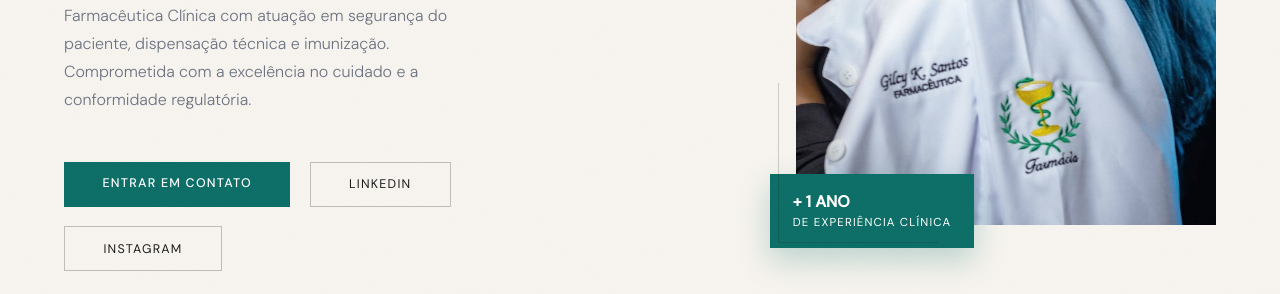
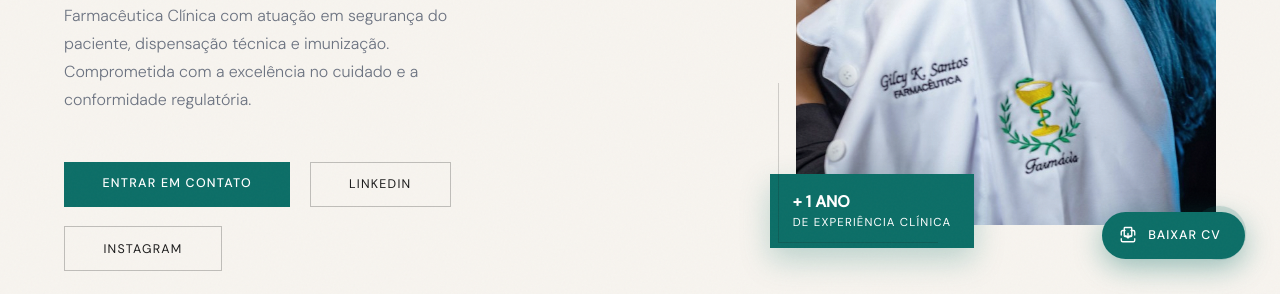
Before and after one commit to Erick-Lim-Souza/portfolio-gilcy, a plain HTML site: page index.html in a window 1280 px wide. Shown: the part 506-800 px from the top of the page. Drawn offline with nearby package versions, Linux system fonts and the light colour scheme.

Commit message:
atualização botão
Atualização botão de currículo

```diff
--- a/index.html
+++ b/index.html
@@ -406,6 +406,61 @@
     @media (max-width: 600px) {
       .skills-grid { grid-template-columns: 1fr; }
     }
+    /* ─── FLOATING CV BUTTON ─── */
+    .fab-cv {
+      position: fixed;
+      bottom: 2.2rem;
+      right: 2.2rem;
+      z-index: 200;
+      display: flex;
+      align-items: center;
+      gap: .7rem;
+      background: var(--teal);
+      color: #fff;
+      text-decoration: none;
+      padding: .9rem 1.5rem .9rem 1.1rem;
+      border-radius: 100px;
+      font-size: .78rem;
+      font-weight: 500;
+      letter-spacing: .08em;
+      text-transform: uppercase;
+      box-shadow: 0 8px 28px rgba(12,110,103,.40);
+      transition: background .25s, transform .2s, box-shadow .25s;
+      animation: fab-pulse 2.4s ease-in-out infinite;
+    }
+    .fab-cv:hover {
+      background: var(--teal-lt);
+      transform: translateY(-3px) scale(1.04);
+      box-shadow: 0 14px 36px rgba(12,110,103,.50);
+      animation: none;
+    }
+    .fab-cv svg {
+      width: 18px; height: 18px; flex-shrink: 0;
+    }
+    .fab-ring {
+      position: fixed;
+      bottom: 2.2rem;
+      right: 2.2rem;
+      z-index: 199;
+      width: 52px; height: 52px;
+      border-radius: 50%;
+      background: rgba(12,110,103,.25);
+      animation: fab-ring 2.4s ease-in-out infinite;
+      pointer-events: none;
+    }
+    @keyframes fab-pulse {
+      0%, 100% { box-shadow: 0 8px 28px rgba(12,110,103,.40); }
+      50%       { box-shadow: 0 8px 40px rgba(12,110,103,.70), 0 0 0 8px rgba(12,110,103,.12); }
+    }
+    @keyframes fab-ring {
+      0%        { transform: scale(1);   opacity: .7; }
+      70%       { transform: scale(2.6); opacity: 0;  }
+      100%      { transform: scale(2.6); opacity: 0;  }
+    }
+    @media (max-width: 600px) {
+      .fab-cv   { bottom: 1.4rem; right: 1.4rem; padding: .8rem 1.2rem .8rem .9rem; font-size: .72rem; }
+      .fab-ring { bottom: 1.4rem; right: 1.4rem; }
+    }
   </style>
 </head>
 <body>
@@ -728,13 +783,24 @@
     </div>
   </footer>
 
+  <!-- FLOATING CV BUTTON -->
+  <div class="fab-ring"></div>
+  <a href="curriculo-gilcy-kelly.pdf" download="Curriculo_Gilcy_Kelly_dos_Santos.pdf" class="fab-cv" title="Baixar Currículo em PDF">
+    <svg fill="none" stroke="currentColor" viewBox="0 0 24 24">
+      <path stroke-linecap="round" stroke-linejoin="round" stroke-width="1.8"
+        d="M12 10v6m0 0l-3-3m3 3l3-3M3 17v2a2 2 0 002 2h14a2 2 0 002-2v-2"/>
+      <path stroke-linecap="round" stroke-linejoin="round" stroke-width="1.8"
+        d="M8 6H5a2 2 0 00-2 2v4M16 6h3a2 2 0 012 2v4"/>
+      <rect x="7" y="2" width="10" height="12" rx="1" stroke-width="1.8"/>
+    </svg>
+    Baixar CV
+  </a>
+
   <!-- REVEAL SCRIPT -->
   <script>
     const observer = new IntersectionObserver((entries) => {
       entries.forEach(e => {
-        if (e.isIntersecting) {
-          e.target.classList.add('visible');
-        }
+        if (e.isIntersecting) e.target.classList.add('visible');
       });
     }, { threshold: 0.12 });
 
```
